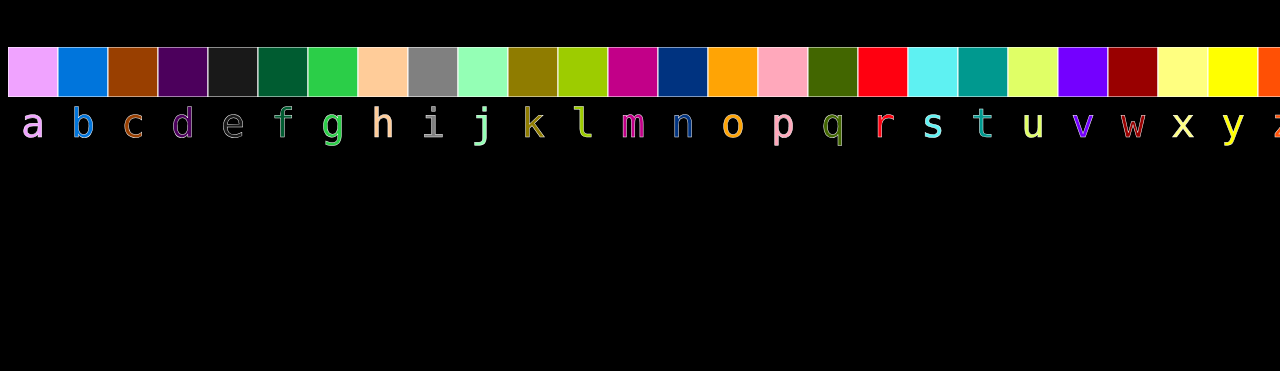
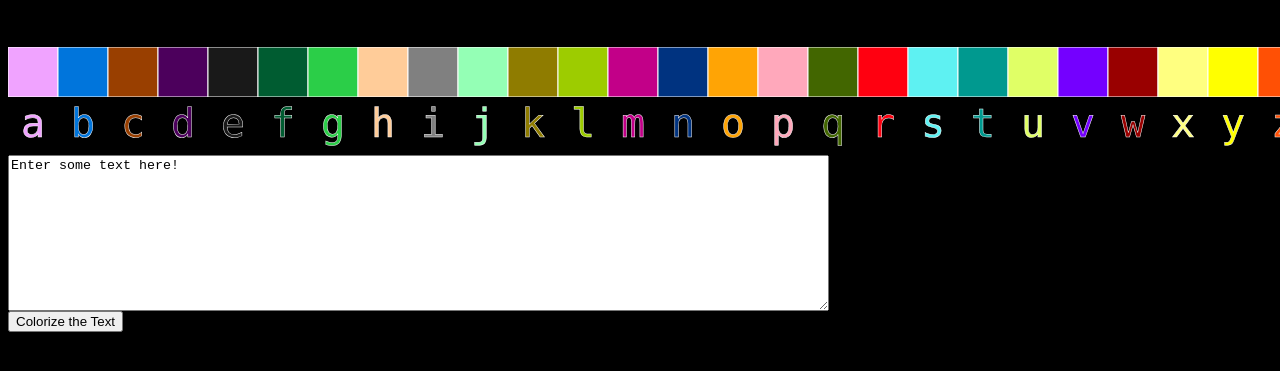
Before and after one commit to ThienDinh/Synesthesia, a website: page static/index.html in a window 1280 px wide. Shown: the part 111-482 px from the top of the page. Drawn offline with nearby package versions, Linux system fonts and the light colour scheme; files whose address does not match are found by name.

Commit message:
Add textarea for text input, and implement text colorization feature.

```diff
--- a/static/index.html
+++ b/static/index.html
@@ -3,14 +3,15 @@
 <head>
 	<title>Welcom to Synesthesia Training Program</title>
 	<script type="text/javascript" src="lib/d3.js"></script>
-</head>
-<body onload="loadAlphabet()" bgcolor="black">
-<p style="color:white;font-size:50px">Welcome to Synesthesia Development Program by Thien Dinh</p>
+	<style type="text/css">
+	</style>
 	<script type="text/javascript">
+		var colorAlphabet;
 		function loadAlphabet(){
 			const rectSize = 50;
 			d3.csv('lib/color-alphabet.csv', function(err, res) {
-				var svg = d3.select('body').append('svg')
+				colorAlphabet = res;
+				var svg = d3.select('#alphabet').append('svg')
 						.attr('width', window.innerWidth)
 						.attr('height', rectSize);
 				svg.selectAll('.color-alph')
@@ -33,7 +34,7 @@
 						.text(function(obj){
 							return obj.name;
 						});
-				svg = d3.select('body').append('svg')
+				svg = d3.select('#alphabet').append('svg')
 						.attr('width', window.innerWidth)
 						.attr('height', rectSize);
 				svg.selectAll('.char-alph')
@@ -63,5 +64,86 @@
 			})
 		}
 	</script>
+	<script type="text/javascript">
+		function transformColorAlphabet(colorAlphabet){
+			var colorAlphabetObject = {};
+			for(var i in colorAlphabet) {
+				if (colorAlphabet[i].alphabet != undefined) {
+					colorAlphabetObject[colorAlphabet[i].alphabet] = {
+						rgb:`rgb(${colorAlphabet[i].red},${colorAlphabet[i].green},${colorAlphabet[i].blue})`
+					}
+				}
+				else {
+					console.log(colorAlphabet[i]);
+				}
+			}
+			return colorAlphabetObject;
+		}
+		function colorizeText(textarea){
+			var textarea = document.querySelector('#input-text');
+			var colorAlphabetObj = transformColorAlphabet(colorAlphabet);
+			var text = textarea.value.replace(/[^A-Za-z]/g, " ").trim().split("");
+			console.log(text);
+			var colorTextSvg = d3.select("#color-text").append('svg')
+						.attr('width', window.innerWidth)
+						.attr('height', window.innerHeight);
+			const _1em = 16; //pixel
+			const emMultiplier = 3;
+			var posX = 0;
+			var posY = 0;
+			var totalCharWidthInX = 0;
+			var totalCharWidthInY = 0;
+			var newLine = false;
+			colorTextSvg.selectAll(".text-char").data(text).enter().append("text")
+					.attr("class", ".text-char")
+					.attr("x", function(c, i) {
+						totalCharWidthInX += _1em  * emMultiplier/2;
+						var svgWidth = colorTextSvg.attr('width');
+						if (totalCharWidthInX >= svgWidth - 100) {
+							posX = 0;
+							totalCharWidthInX = 0;
+							return _1em * posX * emMultiplier/2;
+						}
+						else {
+							var x = _1em * posX * emMultiplier/2;
+							posX++;
+							return x;
+						}
+					})
+					.attr("y", function(c, i) {
+						totalCharWidthInY += _1em  * emMultiplier/2;
+						var svgWidth = colorTextSvg.attr('width');
+						if (totalCharWidthInY >= svgWidth  - 100) {
+							posY++;
+							totalCharWidthInY = 0;
+						}
+						console.log(posY);
+						return 50 * posY;
+					})
+					.attr('text-anchor', 'start')
+					.attr('alignment-baseline', 'hanging')
+					.attr('font-size', emMultiplier + "em")
+					.attr('font-family', 'Consolas')
+					.attr('fill', function(c) {
+						c = c.toLowerCase();
+						if (colorAlphabetObj[c] == undefined) {
+							return 'white';
+						}
+						return colorAlphabetObj[c].rgb;
+					})
+					.attr('stroke', 'white')
+					.attr('stroke-width', 0.5)
+					.text(function(c){
+						return c;
+					});
+		}
+	</script>
+</head>
+<body onload="loadAlphabet()" bgcolor="black">
+<p style="color:white;font-size:50px">Welcome to Synesthesia Development Program by Thien Dinh</p>
+<div id="alphabet"></div>
+<textarea id="input-text" rows="10" cols="100" style="display:block;">Enter some text here!</textarea>
+<button onclick="colorizeText()">Colorize the Text</button>
+<div id="color-text"></div>
 </body>
 </html>
```
